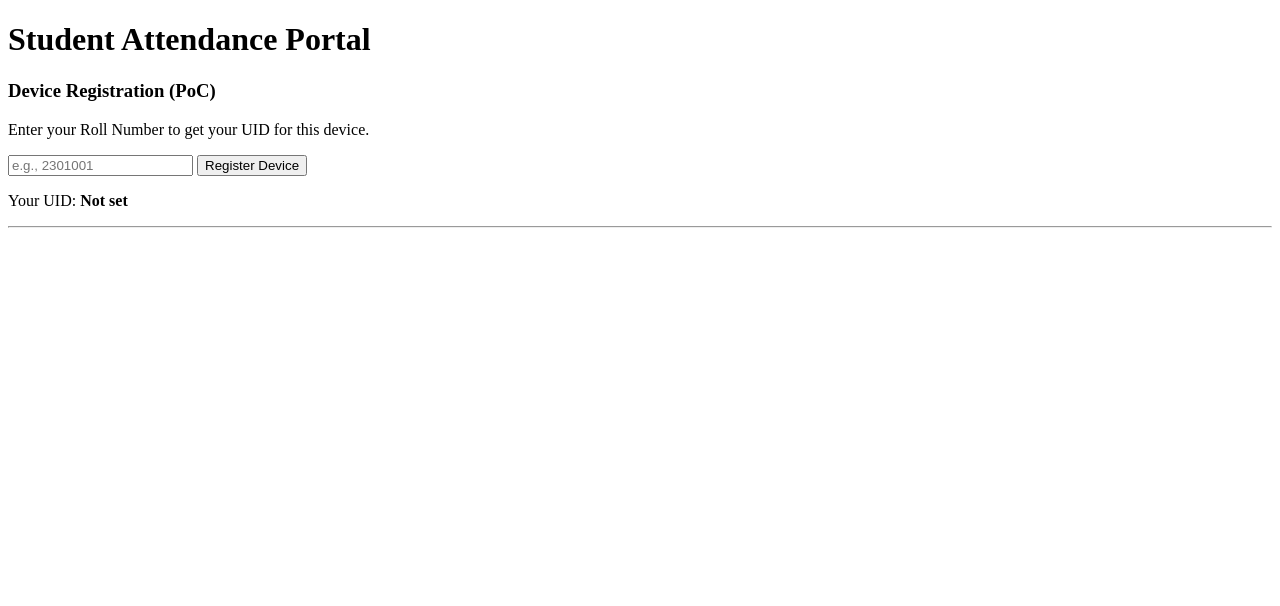
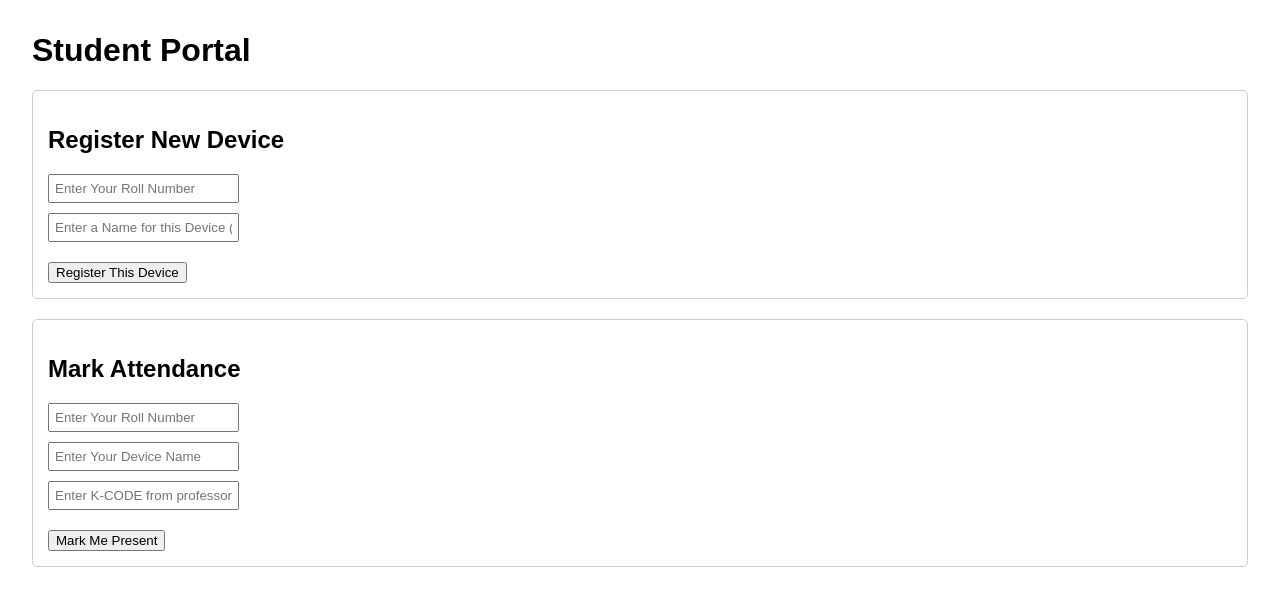
Before and after one commit to SaluguSwarup/attendease, a Flask app: page /student in a window 1280 px wide. Shown: the top 606 px of the page. Run offline with Flask 3, Linux system fonts and the light colour scheme; some libraries are stand-ins or nearby versions.

Commit message:
Add Multiple sessions and Cookies Verification for device identification

```diff
--- a/app/routes.py
+++ b/app/routes.py
@@ -3,85 +3,94 @@ from . import services
 
 bp = Blueprint('main', __name__)
 
-# --- HTML Page Routes ---
+# --- HTML Page Routes (No Changes) ---
 @bp.route('/')
 def index():
     return "Welcome! Navigate to /professor or /student."
-
 @bp.route('/professor')
 def professor_dashboard():
     return render_template('professor.html')
-
 @bp.route('/student')
 def student_portal():
     return render_template('student.html')
-
 @bp.route('/working-table')
 def working_table_page():
     student_data = services.get_working_table_data()
     return render_template('working_table.html', students=student_data)
-
 @bp.route('/attendance')
 def attendance_page():
     return render_template('attendance.html')
 
 # --- API Endpoint Routes ---
-@bp.route('/api/login', methods=['POST'])
-def student_login():
-    # This function remains the same
+@bp.route('/api/register-device', methods=['POST'])
+def register_device():
     data = request.get_json()
     roll_no = data.get('roll_no')
-    conn = services.get_db_connection()
-    student = conn.execute('SELECT uid FROM working_table WHERE roll_no = ?', (roll_no,)).fetchone()
-    conn.close()
-    if not student:
-        return jsonify({"success": False, "message": "Roll Number not found."}), 404
-    uid = student['uid']
-    response = make_response(jsonify({"success": True, "message": "Device registered successfully!", "uid": uid}))
+    if not roll_no:
+        return jsonify({"success": False, "message": "Roll Number is required."}), 400
+
+    # This service function now returns the UID as well
+    result = services.register_device_for_student(roll_no)
+    device_token = result.get('device_token')
+    message = result.get('message')
+    uid = result.get('uid')
+
+    if not device_token:
+        return jsonify({"success": False, "message": message}), 404
+
+    # Create a response that includes the token for localStorage
+    response = make_response(jsonify({"success": True, "message": message, "device_token": device_token}))
+
+    # ALSO set the secure HttpOnly cookie to log the user in
     response.set_cookie('student_uid', uid, max_age=60*60*24*30, httponly=True, samesite='Lax')
+
     return response
 
+@bp.route('/attendance/mark', methods=['POST'])
+def mark_attendance():
+    # 1. Get UID from the secure cookie
+    uid_from_cookie = request.cookies.get('student_uid')
+
+    # 2. Get other details from the form submission
+    data = request.get_json()
+    roll_no_from_form = data.get('roll_no')
+    device_token = data.get('device_token')
+    k_code = data.get('k_code')
+
+    if not all([uid_from_cookie, roll_no_from_form, device_token, k_code]):
+        return jsonify({"success": False, "message": "Missing required data. You may need to log in or register your device."}), 400
+
+    # 3. Pass everything to the service for the 3-way check
+    success, message = services.validate_and_mark_attendance(
+        uid_from_cookie, roll_no_from_form, device_token, k_code
+    )
+    return jsonify({"success": success, "message": message})
+
+# --- All other routes remain the same ---
 @bp.route('/session/start', methods=['POST'])
 def start_session():
-    # Now accepts professor and class info
     data = request.get_json()
     prof_id = data.get('prof_id')
     class_code = data.get('class_code')
-    if not prof_id or not class_code:
-        return jsonify({"success": False, "message": "Professor ID and Class Code are required."}), 400
-
     k_code = services.start_new_session(prof_id, class_code)
     return jsonify({"success": True, "k_code": k_code})
 
-@bp.route('/attendance/mark', methods=['POST'])
-def mark_attendance():
-    # Student now submits the raw K-CODE
-    uid = request.cookies.get('student_uid')
-    if not uid:
-        return jsonify({"success": False, "message": "Authentication error. Please register device again."}), 401
-
+@bp.route('/session/end', methods=['POST'])
+def end_session():
     data = request.get_json()
     k_code = data.get('k_code')
-    if not k_code:
-        return jsonify({"success": False, "message": "Missing K-CODE."}), 400
-
-    success, message = services.validate_and_mark_attendance(uid, k_code)
+    success, message = services.end_session(k_code)
     return jsonify({"success": success, "message": message})
 
-@bp.route('/session/attendance', methods=['GET'])
-def get_attendance():
-    # This now returns ALL active sessions
-    active_sessions = services.get_all_active_sessions()
-    return jsonify(active_sessions)
 @bp.route('/attendance/manual-mark', methods=['POST'])
 def manual_mark():
     data = request.get_json()
     roll_no = data.get('roll_no')
     k_code = data.get('k_code')
+    success, message = services.manual_mark_attendance(roll_no, k_code)
+    return jsonify({"success": success, "message": message})
 
-    if not roll_no or not k_code:
-        return jsonify({"success": False, "message": "Roll number and K-CODE are required."}), 400
-
-    success, message = services.manual_mark_attendance(roll_no, k_code)
-
-    return jsonify({"success": success, "message": message})
+@bp.route('/session/attendance', methods=['GET'])
+def get_attendance():
+    active_sessions = services.get_all_active_sessions()
+    return jsonify(active_sessions)
--- a/app/static/js/student.js
+++ b/app/static/js/student.js
@@ -1,127 +1,37 @@
-// // app/static/js/student.js
-// document.addEventListener('DOMContentLoaded', () => {
-//     const loginBtn = document.getElementById('loginBtn');
-//     const rollNumberInput = document.getElementById('rollNumberInput');
-//     const uidDisplay = document.getElementById('uid-display');
-//     const attendanceSection = document.getElementById('attendance-section');
-//     const markAttendanceBtn = document.getElementById('markAttendanceBtn');
-//     const kCodeInput = document.getElementById('kCodeInput');
-//     const statusMessage = document.getElementById('status-message');
-
-//     // Sample mapping for PoC. In a real app, this would be an API call.
-//     const studentData = {
-//         '2301001': 'uid_student_alpha',
-//         '2301002': 'uid_student_beta',
-//         '2301003': 'uid_student_gamma',
-//         '2301004': 'uid_student_delta',
-//         '2301005': 'uid_student_epsilon'
-//     };
-
-//     // Check if UID is already in localStorage
-//     if (localStorage.getItem('student_uid')) {
-//         const uid = localStorage.getItem('student_uid');
-//         uidDisplay.textContent = uid;
-//         attendanceSection.style.display = 'block';
-//     }
-
-//     loginBtn.addEventListener('click', () => {
-//         const rollNo = rollNumberInput.value.trim();
-//         const uid = studentData[rollNo];
-
-//         if (uid) {
-//             localStorage.setItem('student_uid', uid);
-//             uidDisplay.textContent = uid;
-//             attendanceSection.style.display = 'block';
-//             statusMessage.textContent = 'Device registered successfully!';
-//             statusMessage.style.color = 'green';
-//         } else {
-//             statusMessage.textContent = 'Roll Number not found.';
-//             statusMessage.style.color = 'red';
-//         }
-//     });
-
-//    // app/static/js/student.js
-
-// // ... (previous code)
-
-//     markAttendanceBtn.addEventListener('click', async () => {
-//         const uid = localStorage.getItem('student_uid');
-//         const kCode = kCodeInput.value.trim();
-
-//         if (!uid || !kCode) {
-//             statusMessage.textContent = 'UID not set or K-CODE is missing.';
-//             statusMessage.style.color = 'red';
-//             return;
-//         }
-
-//         // Generate X-CODE = hash(UID + K-CODE)
-//         const dataToHash = uid + kCode;
-//         const xCode = CryptoJS.SHA256(dataToHash).toString(CryptoJS.enc.Hex);
-
-//         // Send to backend for validation
-//         const response = await fetch('/attendance/mark', {
-//             method: 'POST',
-//             headers: {
-//                 'Content-Type': 'application/json'
-//             },
-//             body: JSON.stringify({ uid: uid, x_code: xCode })
-//         });
-
-//         const result = await response.json();
-
-//         // ---- THIS IS THE SECTION TO CHECK (around line 53) ----
-//         if (result.success) {
-//             statusMessage.textContent = result.message;
-//             statusMessage.style.color = 'green';
-//         } else {
-//             statusMessage.textContent = `Error: ${result.message}`;
-//             statusMessage.style.color = 'red';
-//         }
-//     });
-// });
-
-// app/static/js/student.js
-
 document.addEventListener('DOMContentLoaded', () => {
-    const loginBtn = document.getElementById('loginBtn');
-    const rollNumberInput = document.getElementById('rollNumberInput');
-    // We no longer need the uidDisplay element, but we can keep it for user feedback
-    const uidDisplay = document.getElementById('uid-display');
-    const attendanceSection = document.getElementById('attendance-section');
-    const markAttendanceBtn = document.getElementById('markAttendanceBtn');
-    const kCodeInput = document.getElementById('kCodeInput');
+    // Common elements
     const statusMessage = document.getElementById('status-message');
 
-    // This checks if the cookie exists by a simple flag, not its value
-    // In a real app, you might have an API endpoint to verify the session
-    if (document.cookie.includes('student_uid')) {
-        uidDisplay.textContent = 'Device Previously Registered';
-        attendanceSection.style.display = 'block';
-    }
+    // Register Mode elements
+    const registerBtn = document.getElementById('registerBtn');
+    const registerRollInput = document.getElementById('registerRollInput');
+    const registerDeviceInput = document.getElementById('registerDeviceInput');
 
-    loginBtn.addEventListener('click', async () => {
-        const rollNo = rollNumberInput.value.trim();
-        if (!rollNo) {
-            statusMessage.textContent = 'Please enter a Roll Number.';
+    // Mark Attendance Mode elements
+    const markAttendanceBtn = document.getElementById('markAttendanceBtn');
+    const markRollInput = document.getElementById('markRollInput'); // Get the new input
+    const markDeviceInput = document.getElementById('markDeviceInput');
+    const kCodeInput = document.getElementById('kCodeInput');
+
+    // --- REGISTER MODE LOGIC ---
+    registerBtn.addEventListener('click', async () => {
+        const rollNo = registerRollInput.value.trim();
+        const deviceName = registerDeviceInput.value.trim();
+        if (!rollNo || !deviceName) {
+            statusMessage.textContent = 'Please enter both Roll Number and a Device Name.';
             statusMessage.style.color = 'red';
             return;
         }
-
-        const response = await fetch('/api/login', {
+        const response = await fetch('/api/register-device', {
             method: 'POST',
             headers: {'Content-Type': 'application/json'},
             body: JSON.stringify({ roll_no: rollNo })
         });
-
         const result = await response.json();
-
-        // --- CHECK THIS SECTION CAREFULLY ---
         if (result.success) {
-            // This line takes the UID from the response and displays it.
-            uidDisplay.textContent = result.uid;
-
-            attendanceSection.style.display = 'block';
-            statusMessage.textContent = result.message;
+            const storageKey = `attendease-device-${deviceName}`;
+            localStorage.setItem(storageKey, result.device_token);
+            statusMessage.textContent = `${result.message} Your device name is '${deviceName}'. Use it to mark attendance.`;
             statusMessage.style.color = 'green';
         } else {
             statusMessage.textContent = `Error: ${result.message}`;
@@ -129,79 +39,34 @@ document.addEventListener('DOMContentLoaded', () => {
         }
     });
 
+    // --- MARK ATTENDANCE MODE LOGIC (CORRECTED) ---
+    markAttendanceBtn.addEventListener('click', async () => {
+        const rollNo = markRollInput.value.trim(); // Read the roll number from the form
+        const deviceName = markDeviceInput.value.trim();
+        const kCode = kCodeInput.value.trim();
 
-
-//     markAttendanceBtn.addEventListener('click', async () => {
-//         const kCode = kCodeInput.value.trim();
-
-//         if (!kCode) {
-//             statusMessage.textContent = 'K-CODE is missing.';
-//             statusMessage.style.color = 'red';
-//             return;
-//         }
-
-//         // The UID is no longer stored in localStorage. The browser handles the cookie.
-//         const dataToHash = "dummy_data_since_uid_is_on_server" + kCode; // We still need to create a hash.
-//         // A better approach would be to have the server expect a hash of just the K-Code + a salt.
-//         // For now, let's keep the X-CODE generation but remove the UID from it client-side.
-//         // NOTE: The backend logic for X-CODE validation would need to be updated.
-//         // Let's adjust for a simpler flow: The backend handles the UID, the frontend just sends K-Code.
-
-//         // Let's RE-ADJUST for simplicity and security. The X-CODE's purpose is to bind the UID and K-CODE.
-//         // We will send a hash of the K-CODE and the server will combine it with the cookie UID.
-//         // This is a more complex change, so for your PoC, we will simply REMOVE UID from the request body.
-
-//         // The browser AUTOMATICALLY sends the HttpOnly cookie. We don't need to do anything.
-//         // We just need to send the X-CODE as before, but the JS can't know the UID.
-//         // This reveals a challenge in your original architecture.
-//         // Let's adjust the X-CODE to be something the frontend CAN create.
-
-//         // --- Let's revert to the original X-CODE logic for now, with the understanding that this is a conceptual PoC ---
-//         // A more secure system might use a different challenge-response mechanism.
-//         // The most direct way forward without redesigning the hashing is to actually fetch the UID client-side,
-//         // use it, and then discard it. But that defeats the purpose of HttpOnly.
-
-//         // --- NEW SIMPLIFIED AND SECURE FLOW ---
-//         // Let's modify the X-CODE to just be a hash of the K-CODE.
-//         // The security now comes from the server validating the (K-CODE hash + the secure UID cookie).
-
-//         const xCode = CryptoJS.SHA256(kCode).toString(CryptoJS.enc.Hex);
-
-//         const response = await fetch('/attendance/mark', {
-//             method: 'POST',
-//             headers: {'Content-Type': 'application/json'},
-//             // We NO LONGER send the UID. The server gets it from the cookie.
-//             body: JSON.stringify({ x_code: xCode })
-//         });
-
-//         const result = await response.json();
-
-//         if (result.success) {
-//             statusMessage.textContent = result.message;
-//             statusMessage.style.color = 'green';
-//         } else {
-//             statusMessage.textContent = `Error: ${result.message}`;
-//             statusMessage.style.color = 'red';
-//         }
-//     });
-// });
-// In app/static/js/student.js
-
-// ... (keep the DOMContentLoaded and loginBtn parts the same) ...
-
-markAttendanceBtn.addEventListener('click', async () => {
-    const kCode = kCodeInput.value.trim();
-    if (!kCode) {
-        statusMessage.textContent = 'K-CODE is missing.';
+        if (!rollNo || !deviceName || !kCode) { // Add rollNo to the check
+            statusMessage.textContent = 'Please enter Roll Number, Device Name, and K-CODE.';
             statusMessage.style.color = 'red';
             return;
         }
 
-    // We now send the raw K-CODE, not a hash
+        const storageKey = `attendease-device-${deviceName}`;
+        const deviceToken = localStorage.getItem(storageKey);
+        if (!deviceToken) {
+            statusMessage.textContent = 'Error: Device not found. Have you registered with this name?';
+            statusMessage.style.color = 'red';
+            return;
+        }
+
         const response = await fetch('/attendance/mark', {
             method: 'POST',
             headers: {'Content-Type': 'application/json'},
-        body: JSON.stringify({ k_code: kCode })
+            body: JSON.stringify({
+                roll_no: rollNo, // Add rollNo to the data sent to the server
+                device_token: deviceToken,
+                k_code: kCode
+            })
         });
 
         const result = await response.json();
@@ -213,39 +78,4 @@ markAttendanceBtn.addEventListener('click', async () => {
             statusMessage.style.color = 'red';
         }
     });
-}); // Make sure this closes the DOMContentLoaded
-// app/static/js/student.js
-
-// ... (other code)
-
-// loginBtn.addEventListener('click', async () => {
-//     const rollNo = rollNumberInput.value.trim();
-//     if (!rollNo) {
-//         statusMessage.textContent = 'Please enter a Roll Number.';
-//         statusMessage.style.color = 'red';
-//         return;
-//     }
-
-//     const response = await fetch('/api/login', {
-//         method: 'POST',
-//         headers: {'Content-Type': 'application/json'},
-//         body: JSON.stringify({ roll_no: rollNo })
-//     });
-
-//     const result = await response.json();
-
-//     // --- CHECK THIS SECTION CAREFULLY ---
-//     if (result.success) {
-//         // This line takes the UID from the response and displays it.
-//         uidDisplay.textContent = result.uid;
-
-//         attendanceSection.style.display = 'block';
-//         statusMessage.textContent = result.message;
-//         statusMessage.style.color = 'green';
-//     } else {
-//         statusMessage.textContent = `Error: ${result.message}`;
-//         statusMessage.style.color = 'red';
-//     }
-// });
-
-// ... (rest of the file)
+});
--- a/app/templates/professor.html
+++ b/app/templates/professor.html
@@ -8,6 +8,7 @@
         .section { border: 1px solid #ccc; padding: 15px; margin-bottom: 20px; border-radius: 5px; }
         input { display: block; margin-bottom: 10px; padding: 5px; }
         a { display: inline-block; margin-top: 1em; }
+        #endSessionBtn { background-color: #f44336; color: white; margin-left: 10px; }
     </style>
 </head>
 <body>
@@ -18,6 +19,7 @@
         <input type="text" id="profIdInput" placeholder="Enter Your Professor ID">
         <input type="text" id="classCodeInput" placeholder="Enter Class Code (e.g., CS101)">
         <button id="startSessionBtn">Start Class Session</button>
+        <button id="endSessionBtn" style="display:none;">End Current Session</button>
         <h3>Generated K-CODE: <span id="k-code-display">None</span></h3>
     </div>
 
--- a/app/templates/student.html
+++ b/app/templates/student.html
@@ -3,27 +3,31 @@
 <head>
     <meta charset="UTF-8">
     <title>Student Portal</title>
-    <script src="https://cdnjs.cloudflare.com/ajax/libs/crypto-js/4.1.1/crypto-js.min.js"></script>
+    <style>
+        body { font-family: sans-serif; margin: 2em; }
+        .mode-container { border: 1px solid #ccc; padding: 15px; margin-bottom: 20px; border-radius: 5px; }
+        input { display: block; margin-bottom: 10px; padding: 5px; }
+        button { margin-top: 10px; }
+    </style>
 </head>
 <body>
-    <h1>Student Attendance Portal</h1>
+    <h1>Student Portal</h1>
+    <p id="status-message"></p>
 
-    <div>
-        <h3>Device Registration (PoC)</h3>
-        <p>Enter your Roll Number to get your UID for this device.</p>
-        <input type="text" id="rollNumberInput" placeholder="e.g., 2301001">
-        <button id="loginBtn">Register Device</button>
-        <p>Your UID: <strong id="uid-display">Not set</strong></p>
+    <div id="register-mode" class="mode-container">
+        <h2>Register New Device</h2>
+        <input type="text" id="registerRollInput" placeholder="Enter Your Roll Number">
+        <input type="text" id="registerDeviceInput" placeholder="Enter a Name for this Device (e.g., MyPhone)">
+        <button id="registerBtn">Register This Device</button>
     </div>
-    <hr>
-    <div id="attendance-section" style="display:none;">
-        <h3>Mark Attendance</h3>
+
+    <div id="mark-mode" class="mode-container">
+        <h2>Mark Attendance</h2>
+        <input type="text" id="markRollInput" placeholder="Enter Your Roll Number">
+        <input type="text" id="markDeviceInput" placeholder="Enter Your Device Name">
         <input type="text" id="kCodeInput" placeholder="Enter K-CODE from professor">
         <button id="markAttendanceBtn">Mark Me Present</button>
     </div>
-
-    <p id="status-message"></p>
-
-    <script src="/static/js/student.js"></script>
 </body>
+<script src="/static/js/student.js"></script>
 </html>
```
Also changed, not shown: app/__init__.py (+4 -17 lines), app/services.py (+79 -49 lines), app/static/js/professor.js (+33 -7 lines), instance/database.db. Lines whose indentation alone changed are shown as unchanged.
